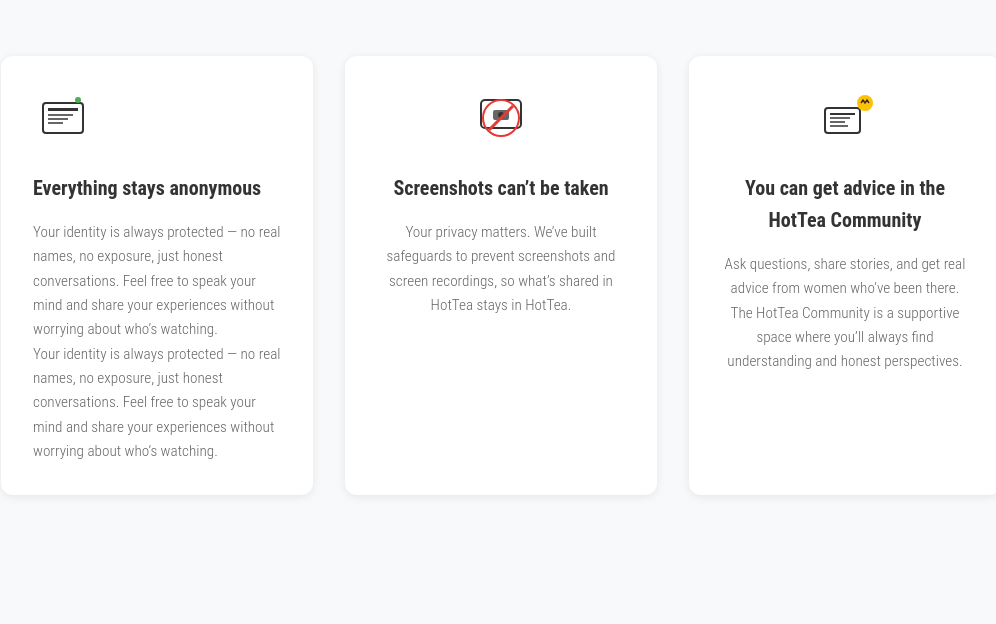
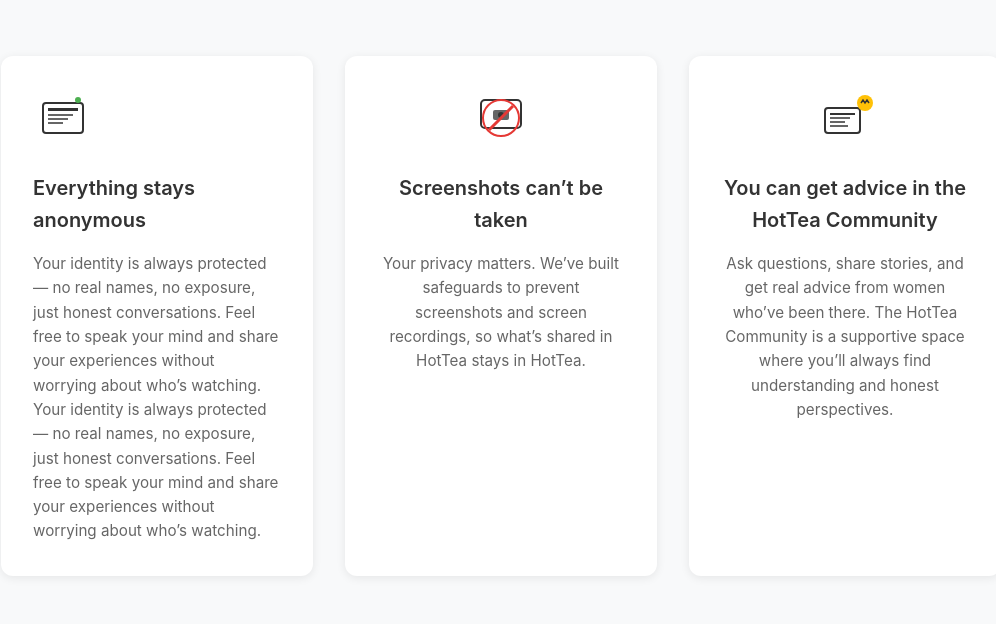
Before and after one commit to Seedyshen/Hottea, a website: page public/index.html in a window 1280 px wide. Shown: the part 176-800 px from the top of the page, without its empty margins (139-1135 px from the left). Drawn offline with Linux system fonts and the light colour scheme.

Commit message:
chore(font): 全站切换为系统字体栈（-apple-system/SF Pro Text/Helvetica），移除 Roboto Condensed 引入

```diff
--- a/public/css/style.css
+++ b/public/css/style.css
@@ -6,8 +6,7 @@
 }
 
 body {
-    font-family: 'Roboto Condensed', 'Helvetica Neue', Arial, sans-serif;
-    font-weight: 300;
+    font-family: -apple-system, BlinkMacSystemFont, "SF Pro Text", "Helvetica Neue", Helvetica, Arial, sans-serif;
     line-height: 1.6;
     color: #333;
     background-color: #f8f9fa;
@@ -193,4 +192,4 @@
 .nav-link:visited {
   color: rgb(69, 134, 254);
 }
-@import url('https://fonts.googleapis.com/css2?family=Roboto+Condensed:wght@300;400;500;600&display=swap');
+/* Removed Roboto Condensed import; using system font stack */
--- a/public/guidelines.css
+++ b/public/guidelines.css
@@ -6,8 +6,7 @@
 }
 
 body {
-    font-family: 'Roboto Condensed', 'Inter', -apple-system, BlinkMacSystemFont, 'Segoe UI', Roboto, sans-serif;
-    font-weight: 300;
+    font-family: -apple-system, BlinkMacSystemFont, "SF Pro Text", "Helvetica Neue", Helvetica, Arial, sans-serif;
     line-height: 1.6;
     color: #333;
     background-color: #ffffff;
@@ -340,4 +339,4 @@
         border: 1px solid #ddd !important;
     }
 }
-@import url('https://fonts.googleapis.com/css2?family=Roboto+Condensed:wght@300;400;500;600&display=swap');
+/* Removed Roboto Condensed import; using system font stack */
```
